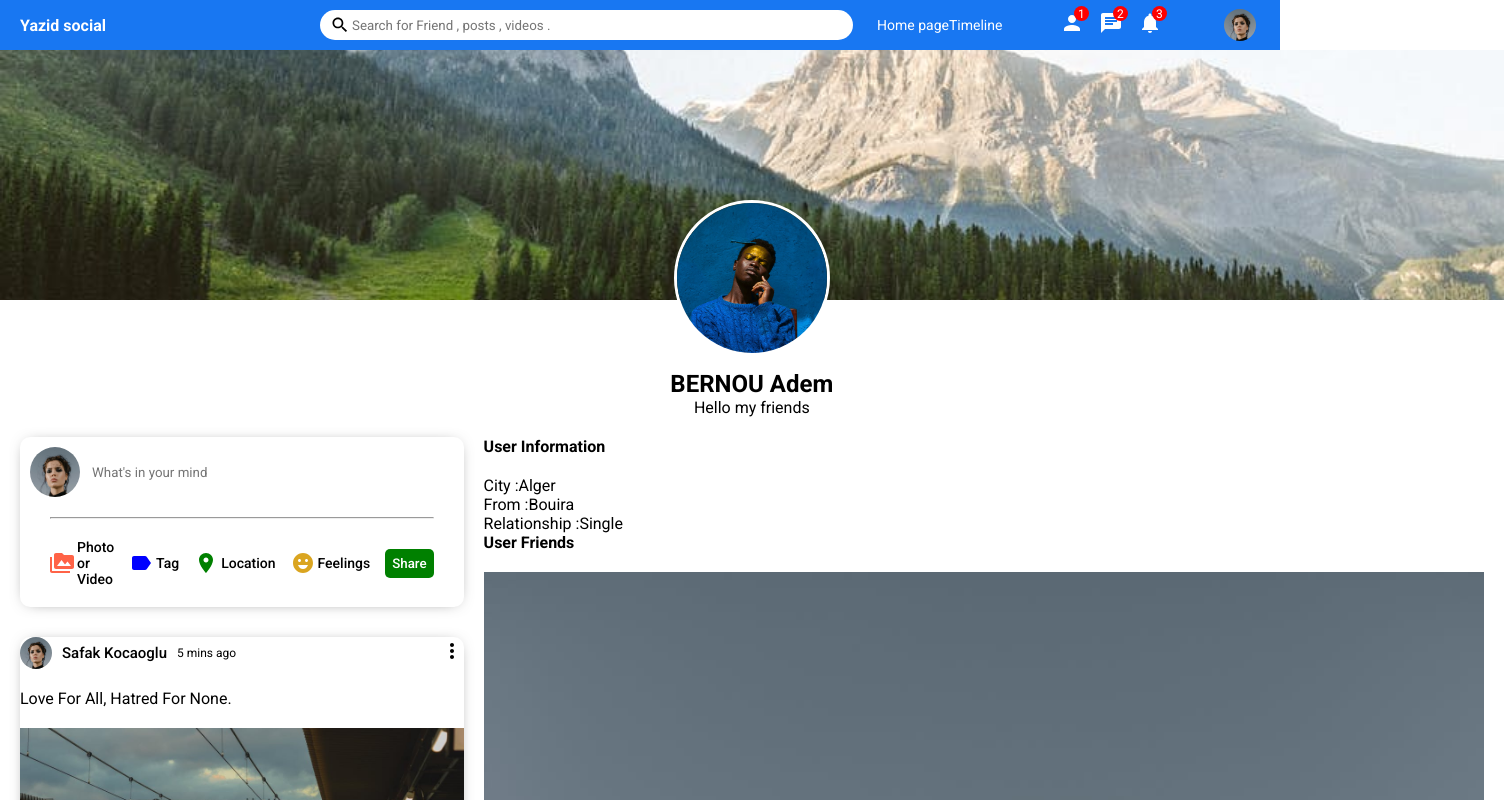
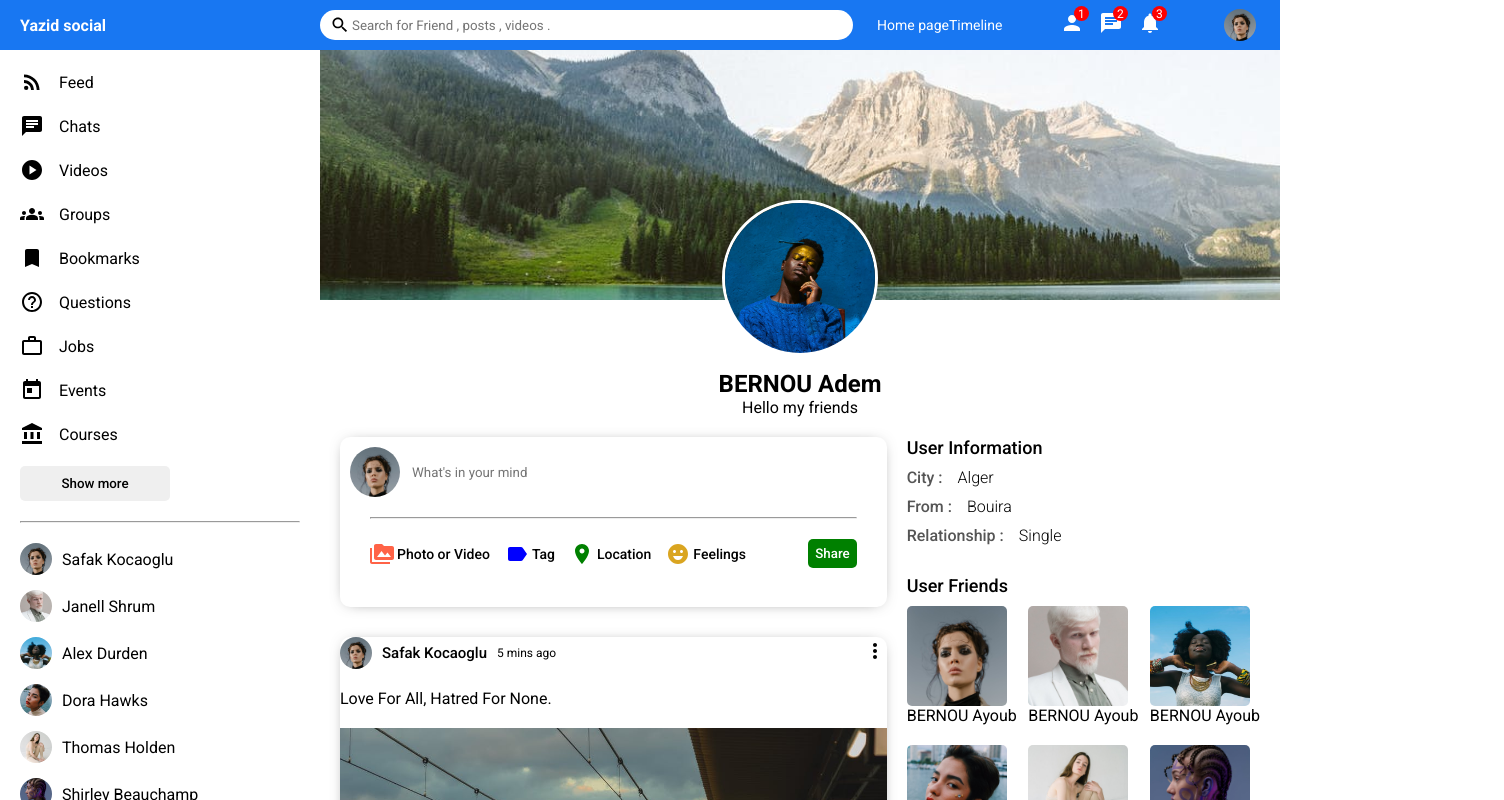
Before and after one commit to yazid1bernou/react-clone-facebook, a React (Create React App) app: page / in a window 1280 px wide. Shown: the top 800 px of the page, 1504 px wide, since content can reach past the window. Built offline with nearby package versions, Linux system fonts and the light colour scheme.

Commit message:
I terminated with rightbar

```diff
--- a/src/components/rightbar/rightbar.css
+++ b/src/components/rightbar/rightbar.css
@@ -30,3 +30,39 @@
     padding: 0;
     list-style: none;
 }
+.rightbarTitle{
+    font-size: 18px;
+    font-weight: 500;
+    margin-bottom: 10px;
+}
+.rightbarInfo {
+    margin-bottom: 30px;
+}
+.rightbarInfoItem {
+    margin-bottom: 10px;
+}
+.rightbarInfoKey{
+    font-weight: 500;
+    margin-right: 15px;
+    color: #555;
+}
+.rightbarInfoValue {
+    font-weight: 300;
+}
+.rightbarFollowings {
+    display: flex;
+    flex-wrap: wrap;
+    justify-content: space-between;
+}
+.rightbarFollowing {
+    display: flex;
+    flex-direction: column;
+    margin-bottom: 20px;
+    cursor: pointer;
+}
+.rightbarFollowingImg {
+    width: 100px;
+    height: 100px;
+    object-fit: cover;
+    border-radius: 5px;
+}
```
